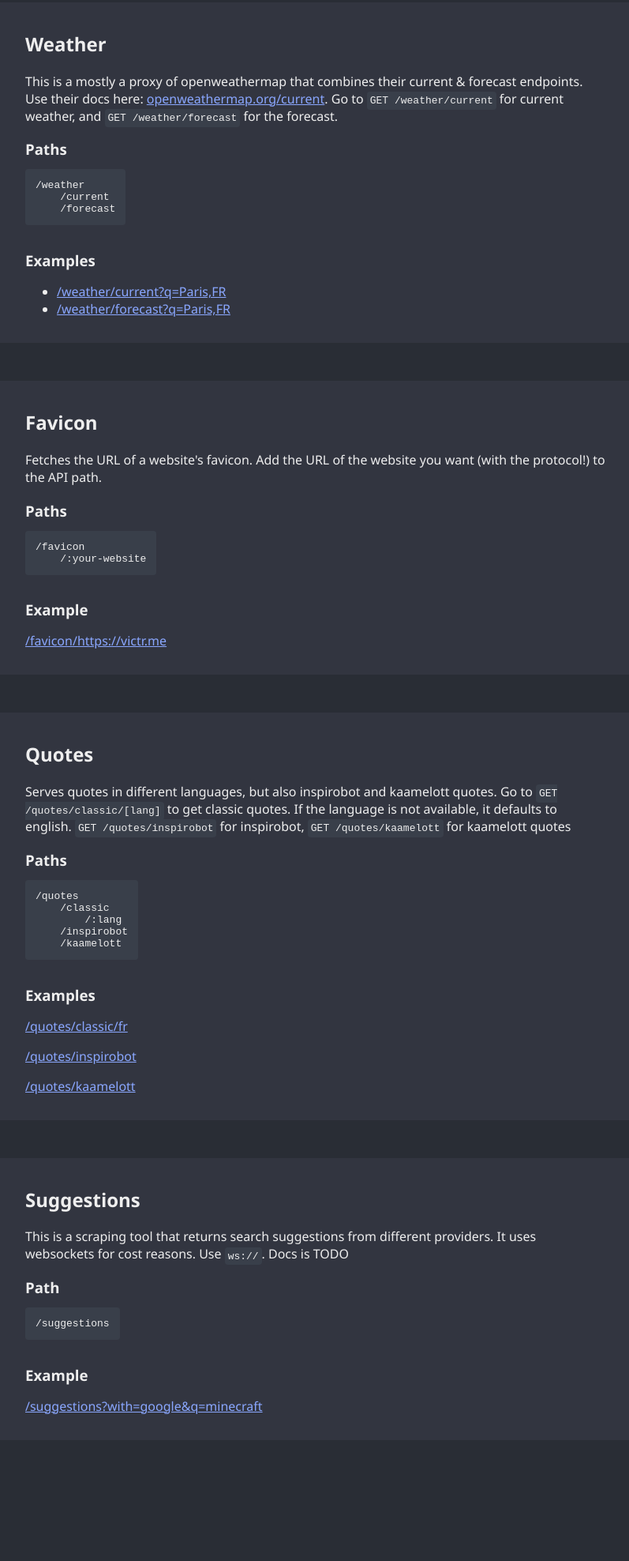
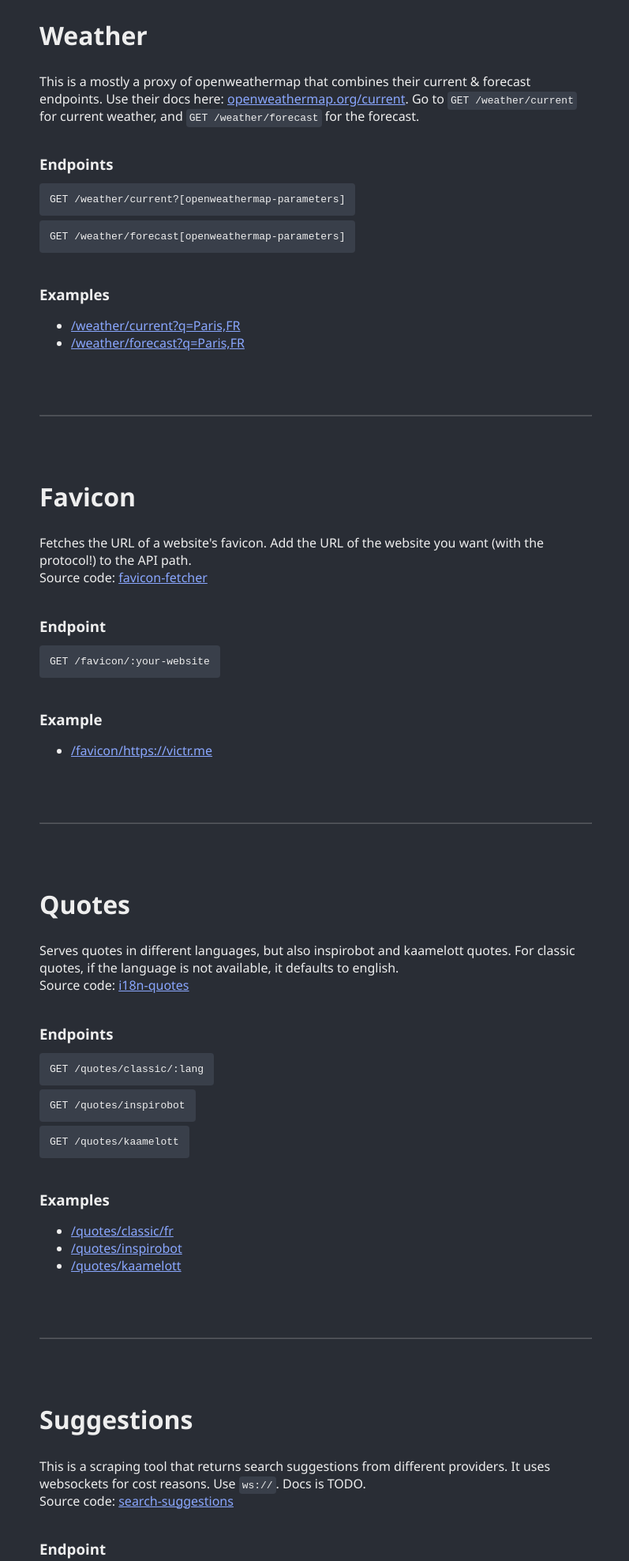
Before and after one commit to victrme/bonjourr-apis, a website: page src/index.html in a window 1280 px wide. Shown: the part 765-2741 px from the top of the page at 79% size, without its empty margins (240-1037 px from the left). Before the commit the page ends 2676 px from the top, so only its background shows below. Drawn offline with Linux system fonts and the light colour scheme.

Commit message:
Cleaned up portal page

```diff
--- a/src/index.html
+++ b/src/index.html
@@ -13,7 +13,7 @@
 
 			body {
 				min-width: 200px;
-				max-width: 800px;
+				max-width: 700px;
 				margin: auto;
 				padding: 5vh;
 			}
@@ -26,21 +26,33 @@
 
 			a {
 				color: #8aa7ff;
-				word-break: break-all;
+			}
+
+			h1, h2, h3 {
+				font-weight: 600;
 			}
 
 			h1 {
-				font-size: 5em;
-				font-weight: 900;
-				letter-spacing: -2px;
+				margin-bottom: 2em;
+				padding: .4em;
+				font-size: 3em;
+				letter-spacing: 1px;
 				text-align: center;
-				color: white;
-				margin-bottom: 2em;
-				text-shadow: -0.2em 0.1em #76d8ff, 0.2em 0.2em #6fff82, 0.3em -0.1em #d374ff, -0.3em -0.05em #ff678d;
+				color: #eee;
+				background-color: #6d898c;
+			}
+
+			h2 {
+				font-size: 2em;
 			}
 
 			h3 {
-				margin-bottom: 0em;
+				margin: 2em 0 .5em 0;
+			}
+
+			hr {
+				margin: 5em 0;
+				border-color: #fff3;
 			}
 
 			pre,
@@ -54,36 +66,33 @@
 				display: inline-block;
 				font-size: 1em;
 				padding: 1em;
-			}
-
-			body > div {
-				padding: 1em 2em;
-				background: #323540;
-				margin: 3em 0;
+				margin: .2em 0;
 			}
 		</style>
 	</head>
 	<body>
 		<h1>Bonjourr APIs</h1>
 
-		<div>
-			<h2>Unsplash</h2>
+
+			<h2 id="unsplash">Unsplash</h2>
+
 			<p>
 				This is a proxy of the unsplash endpoints. Read their docs to learn more:
-				<a href="https://unsplash.com/documentation#get-a-photo">unsplash.com/documentation</a>
+				<a href="https://unsplash.com/documentation#get-a-photo">unsplash.com/documentation</a>. When cloning this API,
+				add your key with "UNSPLASH" as an environnement variable.
 			</p>
 
-			<h3>Path</h3>
-			<pre>/unsplash</pre>
+			<h3>Endpoint</h3>
+			<pre>GET /unsplash/[unsplash-endpoints]</pre>
 
 			<h3>Example</h3>
 			<ul>
 				<li><a href="/unsplash/photos/random">/unsplash/photos/random</a></li>
 			</ul>
-		</div>
 
-		<div>
-			<h2>Weather</h2>
+			<hr>
+
+			<h2 id="weather">Weather</h2>
 			<p>
 				This is a mostly a proxy of openweathermap that combines their current & forecast endpoints. Use their docs
 				here:
@@ -91,12 +100,9 @@
 				<code>GET /weather/current</code> for current weather, and <code>GET /weather/forecast</code> for the forecast.
 			</p>
 
-			<h3>Paths</h3>
-			<pre>
-/weather
-    /current
-    /forecast</pre
-			>
+			<h3>Endpoints</h3>
+			<pre>GET /weather/current?[openweathermap-parameters]</pre>
+			<pre>GET /weather/forecast[openweathermap-parameters]</pre>
 
 			<h3>Examples</h3>
 			<ul>
@@ -105,58 +111,60 @@
 			</ul>
 		</div>
 
+		<hr>
+
 		<div>
-			<h2>Favicon</h2>
+			<h2 id="favicon">Favicon</h2>
 			<p>
 				Fetches the URL of a website's favicon. Add the URL of the website you want (with the protocol!) to the API
-				path.
+				path. <br>
+				Source code: <a href="https://github.com/victrme/favicon-fetcher">favicon-fetcher</a>
 			</p>
 
-			<h3>Paths</h3>
-			<pre>
-/favicon
-    /:your-website</pre
-			>
+			<h3>Endpoint</h3>
+			<pre>GET /favicon/:your-website</pre>
 
 			<h3>Example</h3>
-			<p><a href="/favicon/https://victr.me">/favicon/https://victr.me</a></p>
+			<ul>
+				<li><a href="/favicon/https://victr.me">/favicon/https://victr.me</a></li>
+			</ul>
 		</div>
 
+		<hr>
+
 		<div>
-			<h2>Quotes</h2>
+			<h2 id="quotes">Quotes</h2>
 			<p>
-				Serves quotes in different languages, but also inspirobot and kaamelott quotes. Go to
-				<code>GET /quotes/classic/[lang]</code> to get classic quotes. If the language is not available, it defaults to
-				english. <code>GET /quotes/inspirobot</code> for inspirobot, <code>GET /quotes/kaamelott</code> for kaamelott
-				quotes
+				Serves quotes in different languages, but also inspirobot and kaamelott quotes. For classic quotes, if the language is not available, it defaults to
+				english.
+				<br>Source code: <a href="https://github.com/victrme/i18n-quotes">i18n-quotes</a>
 			</p>
 
-			<h3>Paths</h3>
-
-			<pre>
-/quotes
-    /classic
-        /:lang
-    /inspirobot
-    /kaamelott</pre
-			>
+			<h3>Endpoints</h3>
+			<pre>GET /quotes/classic/:lang</pre><br>
+			<pre>GET /quotes/inspirobot</pre><br>
+			<pre>GET /quotes/kaamelott</pre>
 
 			<h3>Examples</h3>
-			<p><a href="/quotes/classic/fr">/quotes/classic/fr</a></p>
-			<p><a href="/quotes/inspirobot">/quotes/inspirobot</a></p>
-			<p><a href="/quotes/kaamelott">/quotes/kaamelott</a></p>
+			<ul>
+				<li><a href="/quotes/classic/fr">/quotes/classic/fr</a></li>
+				<li><a href="/quotes/inspirobot">/quotes/inspirobot</a></li>
+				<li><a href="/quotes/kaamelott">/quotes/kaamelott</a></li>
+			</ul>
 		</div>
 
+		<hr>
+
 		<div>
-			<h2>Suggestions</h2>
+			<h2 id="suggestions">Suggestions</h2>
 			<p>
 				This is a scraping tool that returns search suggestions from different providers. It uses websockets for cost
-				reasons. Use <code>ws://</code>. Docs is TODO
+				reasons. Use <code>ws://</code>. Docs is TODO.
+				<br>Source code: <a href="https://github.com/victrme/search-suggestions">search-suggestions</a>
 			</p>
 
-			<h3>Path</h3>
-
-			<pre>/suggestions</pre>
+			<h3>Endpoint</h3>
+			<pre>WS /suggestions</pre>
 
 			<h3>Example</h3>
 			<p><a href="/suggestions?with=google&q=minecraft">/suggestions?with=google&q=minecraft</a></p>
--- a/src/index.ts
+++ b/src/index.ts
@@ -23,7 +23,7 @@ export default <ExportedHandler<Env>>{
 			return new Response(html, { headers: { 'Content-Type': 'text/html' } })
 		}
 
-		if (path.startsWith('/unsplash') && req.url.includes('?')) {
+		if (path.startsWith('/unsplash')) {
 			return await unsplash(req.url, env)
 		}
 
```
